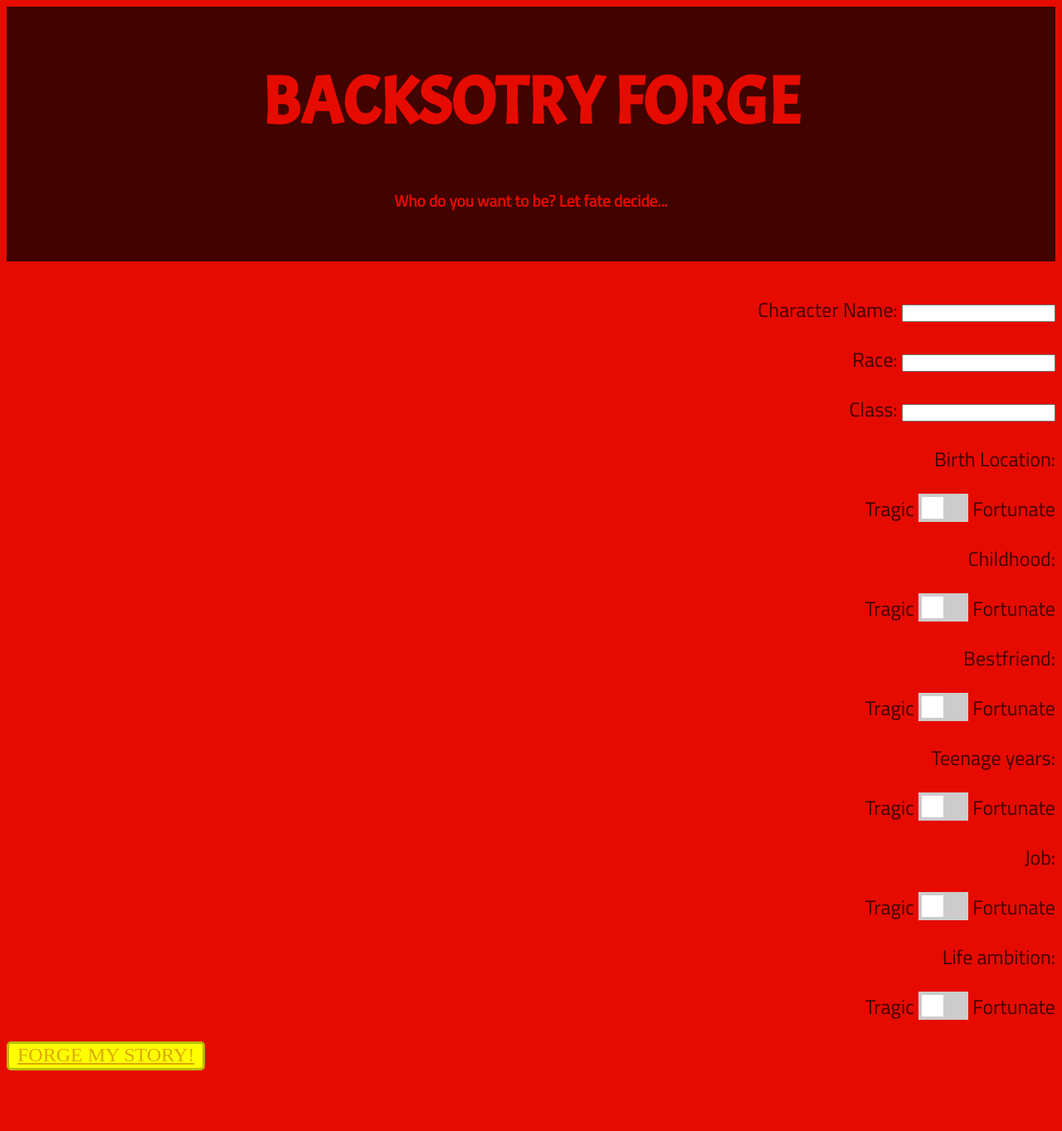
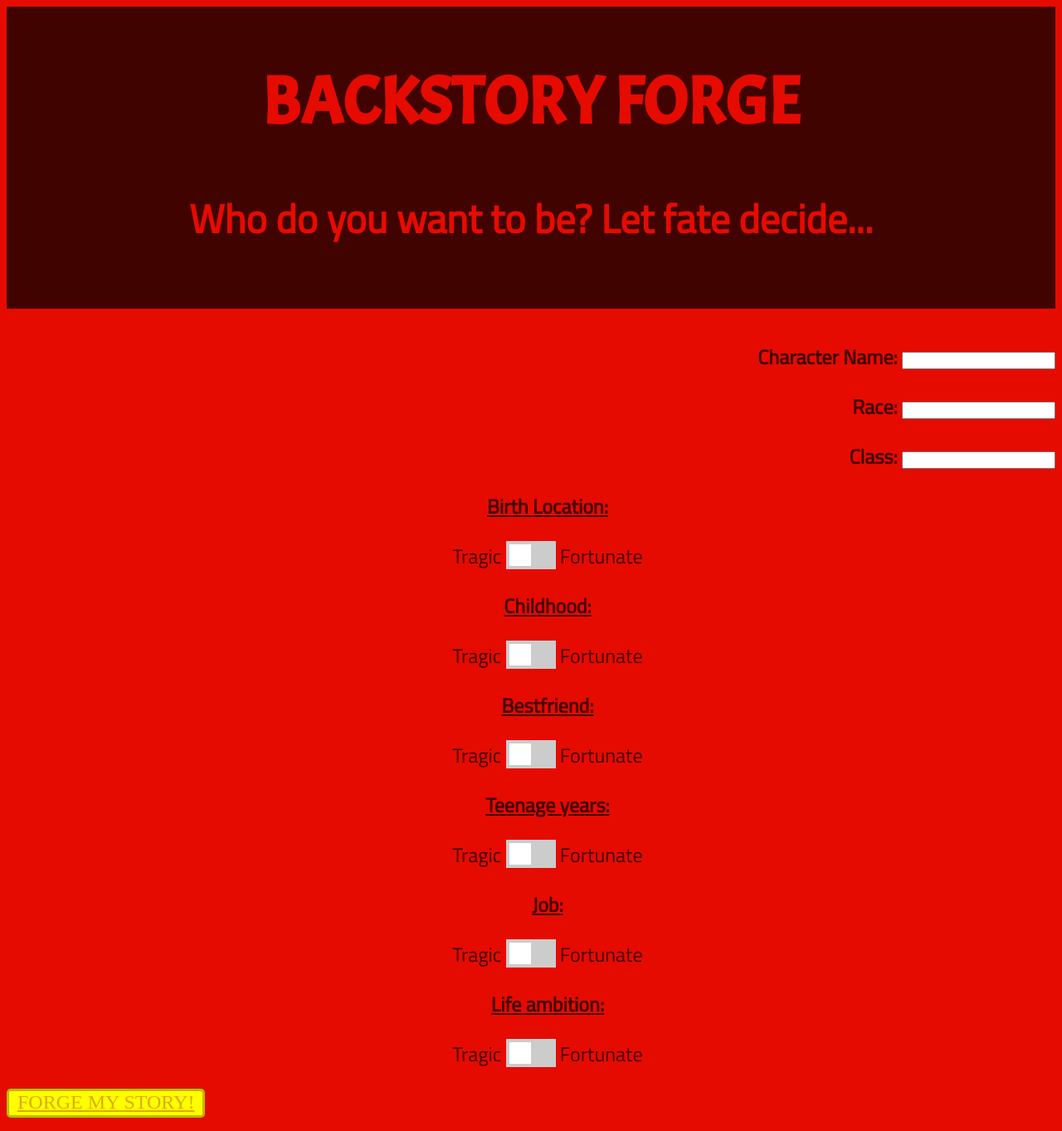
Before and after one commit to willabe4/Assignment1, a Flask app: page / in a window 1280 px wide. Shown: the whole page at 83% size. Before the commit the page ends 1290 px from the top, so only its background shows below. Run offline with Flask 2, Linux system fonts and the light colour scheme.

Commit message:
more shit

```diff
--- a/static/style.css
+++ b/static/style.css
@@ -21,12 +21,18 @@ body{
 }
 .logline{
   text-align: center;
-  font-size: 1.2rem;
+  font-size: 3rem;
   font-family: 'Titillium Web', sans-serif;
   color: #E60B00;
 }
-.info, .info2{
+.info{
   text-align: right;
+  font-size: 1.5rem;
+  color: #400300;
+  font-family: 'Titillium Web', sans-serif;
+}
+.info2{
+  text-align: center;
   font-size: 1.5rem;
   color: #400300;
   font-family: 'Titillium Web', sans-serif;
--- a/templates/index.html
+++ b/templates/index.html
@@ -13,28 +13,28 @@
 
 <body>
   <div class="header">
-    <h1 class="title">BACKSOTRY FORGE</h1>
-    <h3 class="logline">Who do you want to be? Let fate decide...</h3>
+    <h1 class="title">BACKSTORY FORGE</h1>
+    <h1 class="logline">Who do you want to be? Let fate decide...</h1>
   </div>
 
 <div class="info">
     <p>
-        <label for="name">Character Name:</label>
+        <label for="name"><b>Character Name:</b></label>
         <input type="text" name="name" id="name" required />
     </p>
   </ul>
   <p>
-      <label for="race">Race:</label>
+      <label for="race"><b>Race:</b></label>
       <input type="text" name="race" id="race" required />
   </p>
   <p>
-      <label for="class">Class:</label>
+      <label for="class"><b>Class:</b></label>
       <input type="text" name="class" id="class" required />
   </p>
 </div>
 
 <div class="info2">
-  <ul>Birth Location:
+  <ul><b><u>Birth Location:</u></b>
     <p>
       Tragic
       <label class="switch">
@@ -45,7 +45,7 @@
     </p>
   </ul>
 
-  <ul>Childhood:
+  <ul><b><u>Childhood:</u></b>
     <p>
       Tragic
       <label class="switch">
@@ -55,7 +55,8 @@
       Fortunate
     </p>
   </ul>
-  <ul>Bestfriend:
+
+  <ul><b><u>Bestfriend:</u></b>
     <p>
       Tragic
       <label class="switch">
@@ -65,7 +66,8 @@
       Fortunate
     </p>
   </ul>
-  <ul>Teenage years:
+
+  <ul><b><u>Teenage years:</u></b>
     <p>
       Tragic
       <label class="switch">
@@ -75,7 +77,8 @@
       Fortunate
     </p>
   </ul>
-  <ul>Job:
+
+  <ul><b><u>Job:</u></b>
     <p>
       Tragic
       <label class="switch">
@@ -85,7 +88,8 @@
       Fortunate
     </p>
   </ul>
-  <ul>Life ambition:
+
+  <ul><b><u>Life ambition:</u></b>
     <p>
       Tragic
       <label class="switch">
```
Also changed, not shown: base.html (added, +21 -0 lines), templates/story.html (+16 -26 lines).
